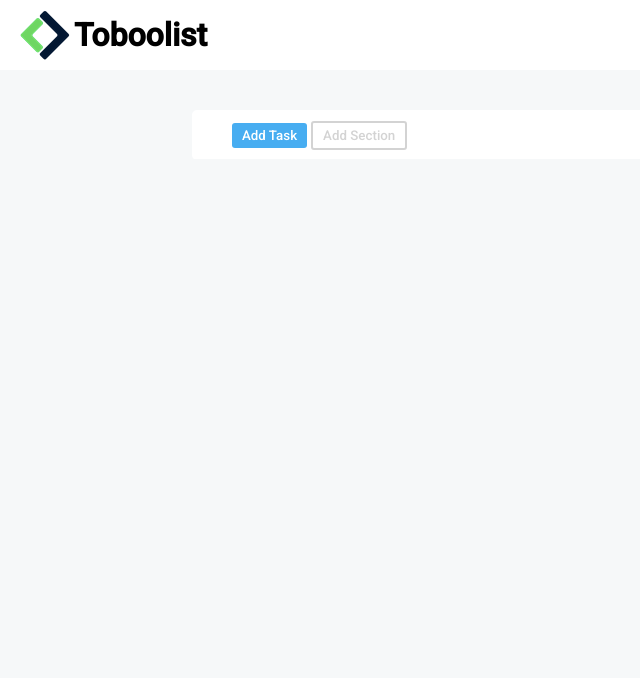
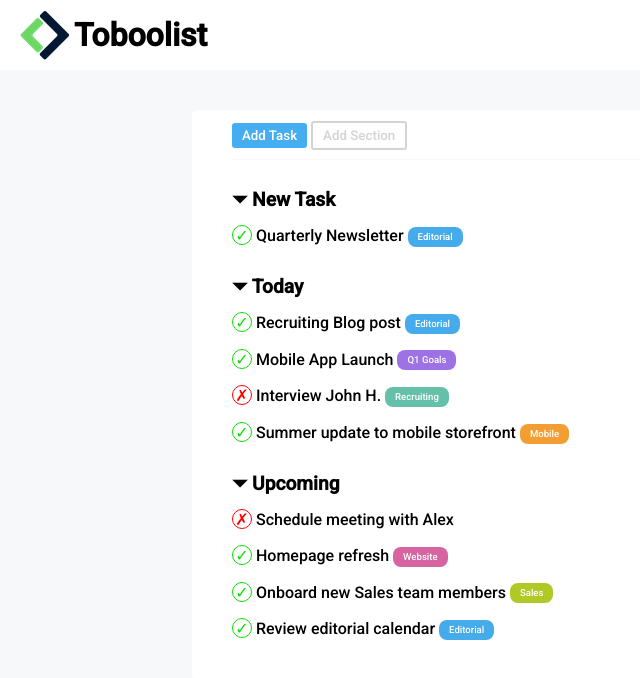
Before and after one commit to simopucci/html-css-toboolist, a plain HTML site: page index.html in a window 1280 px wide. Shown: the whole page, without its empty margins (0-640 px from the left). Drawn offline with Linux system fonts and the light colour scheme.

Commit message:
add main content

```diff
--- a/css/style.css
+++ b/css/style.css
@@ -26,16 +26,17 @@ body {
     vertical-align: middle;
 }
 
-/* MAIN */
+/* TOP SECTION */
 .container {
     background-color: white;
     width: 70%;
-    margin: 0 auto;
-    margin-top: 40px;
+    margin: 40px auto;
+    padding-bottom: 10px;
     border-radius: 5px;
 }
 
 .top-section {
+    margin-left: 40px;
     height: 50px;
     line-height: 50px;
     border-bottom: 1px solid rgb(246 248 249)
@@ -45,10 +46,10 @@ body {
     padding: 5px 10px;
     border-radius: 3px;
     border: none;
+    cursor: pointer;
 }
 
 .task-button {
-    margin-left: 40px;
     background-color: rgb(71 173 241);
     color: white;
 }
@@ -58,3 +59,79 @@ body {
     color: lightgray;
     border: 2px solid lightgray;
 }
+
+/* MAIN SECTION */
+.main-section {
+    margin-left: 40px;
+    margin-top: 30px;
+}
+
+ul {
+    margin: 30px 0;
+}
+
+li {
+    list-style: none;
+    line-height: 20px;
+    margin: 15px 0;
+}
+
+span {
+    display: inline-block;
+}
+
+.list-title {
+    font-size: larger;
+    font-weight: 900;
+}
+
+.green-thick {
+    color: rgb(15, 222, 4);
+    width: 20px;
+    height: 20px;
+    border: 1px solid rgb(15, 222, 4);
+    border-radius: 50%;
+    text-align: center;
+}
+
+.red-cross {
+    color: red;
+    width: 20px;
+    height: 20px;
+    border: 1px solid red;
+    border-radius: 50%;
+    text-align: center;
+}
+
+.badge {
+    color: white;
+    font-size: .6rem;
+    vertical-align: middle;
+    text-align: center;
+    padding: 0 10px;
+    border-radius: 8px;
+}
+
+.editorial {
+    background-color: rgb(69 171 234);
+}
+
+.q1-goals {
+    background-color: rgb(156 114 228);
+}
+
+.recruiting {
+    background-color: rgb(100 192 169);
+}
+
+.mobile {
+    background-color: rgb(242 158 51);
+}
+
+.website {
+    background-color: rgb(216 99 161);
+}
+
+.sales {
+    background-color: rgb(176 201 38);
+}
--- a/index.html
+++ b/index.html
@@ -27,7 +27,58 @@
                 <button class="section-button button-style">Add Section</button>
             </section>
 
+            <!-- Main section-->
+            <section class="main-section">
 
+                <!-- New Task list-->
+                <ul>
+
+                    <li class="list-title">&#9207; New Task</li>
+                    <li>
+                        <span class="green-thick">&#10003;</span> Quarterly Newsletter <span class="editorial badge">Editorial</span>
+                    </li>
+
+                </ul>
+
+                <!-- Today list-->
+                <ul>
+
+                    <li class="list-title">&#9207; Today</li>
+                    <li>
+                        <span class="green-thick">&#10003;</span> Recruiting Blog post <span class="editorial badge">Editorial</span>
+                    </li>
+                    <li>
+                        <span class="green-thick">&#10003;</span> Mobile App Launch <span class="q1-goals badge">Q1 Goals</span>
+                    </li>
+                    <li>
+                        <span class="red-cross">&#10007;</span> Interview John H. <span class="recruiting badge">Recruiting</span>
+                    </li>
+                    <li>
+                        <span class="green-thick">&#10003;</span> Summer update to mobile storefront  <span class="mobile badge">Mobile</span>
+                    </li>
+
+                </ul>
+
+                <!-- Upcoming list-->
+                <ul>
+
+                    <li class="list-title">&#9207; Upcoming</li>
+                    <li>
+                        <span class="red-cross">&#10007;</span> Schedule meeting with Alex
+                    </li>
+                    <li>
+                        <span class="green-thick">&#10003;</span> Homepage refresh <span class="website badge">Website</span>
+                    </li>
+                    <li>
+                        <span class="green-thick">&#10003;</span> Onboard new Sales team members <span class="sales badge">Sales</span>
+                    </li>
+                    <li>
+                        <span class="green-thick">&#10003;</span> Review editorial calendar  <span class="editorial badge">Editorial</span>
+                    </li>
+
+                </ul>
+
+            </section>
         </div>
     </main>
 </body>
```
